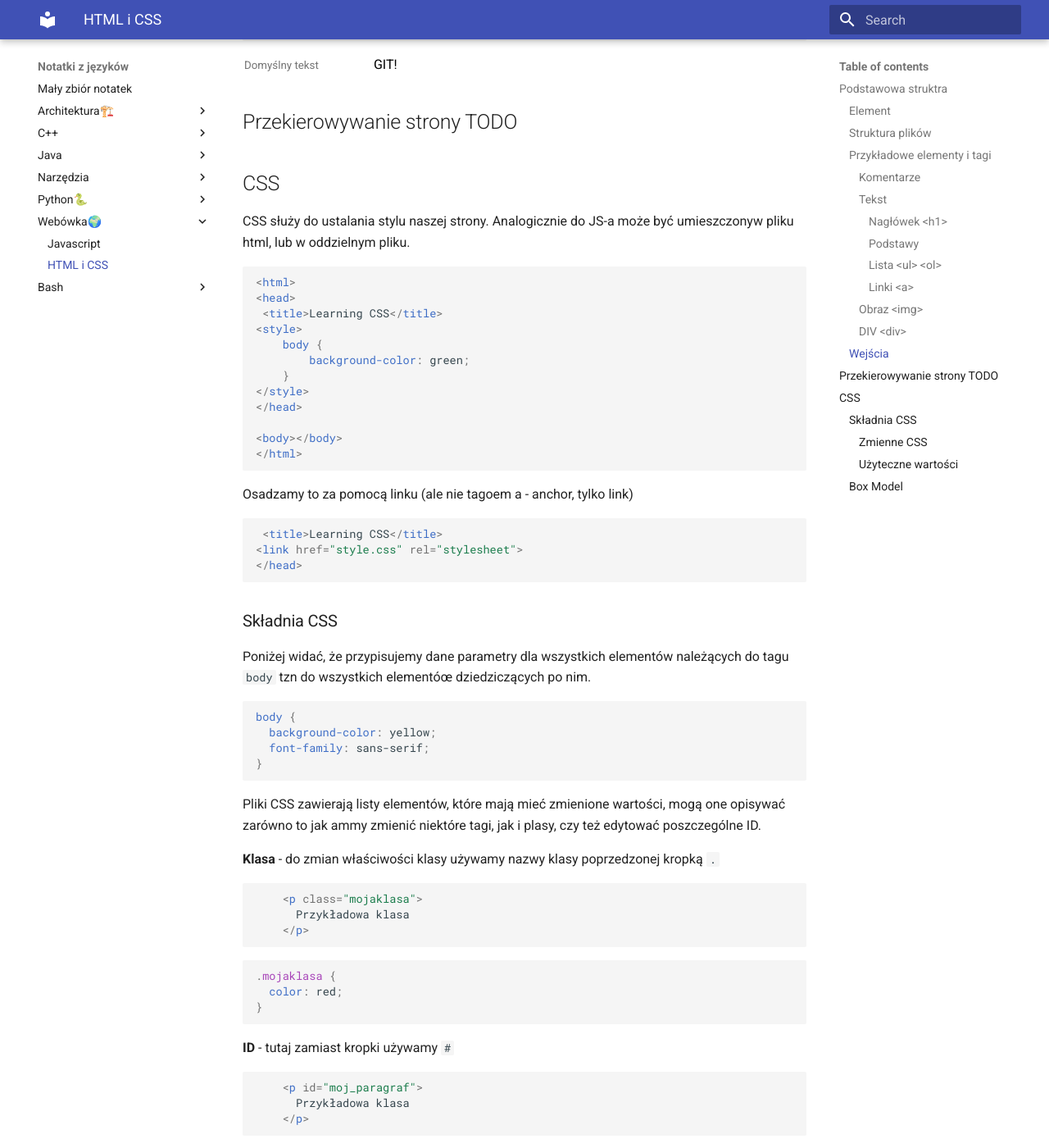
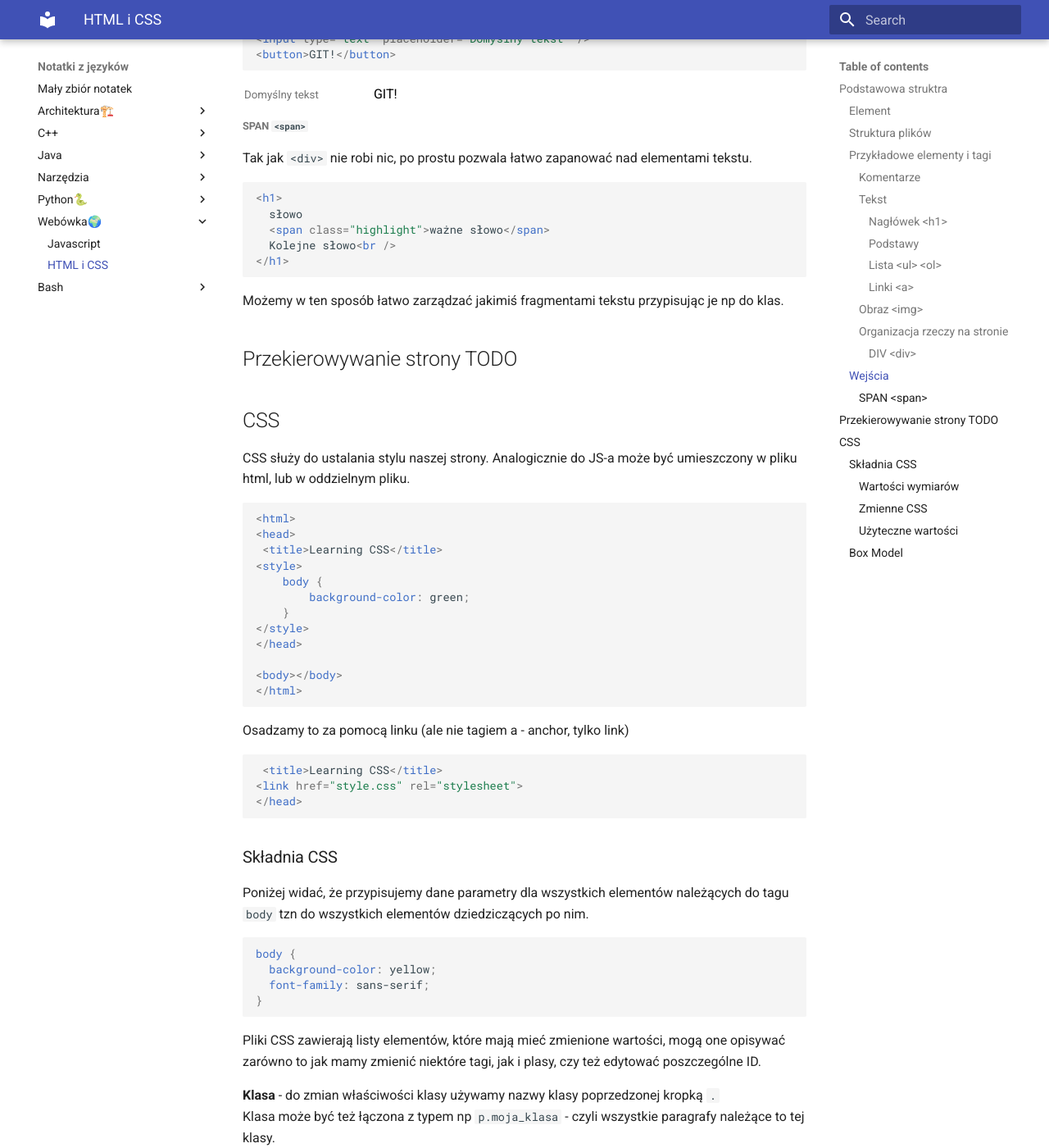
Before and after one commit to pktiuk/notatki_z_jezykow, an MkDocs documentation site: the page built from docs/Webówka🌍/3_html_i_css.md, in a window 1280 px wide and 1400 px high, scrolled down 4454 px. Shown: the whole window at 82% size. Built offline with MkDocs 1.6.1 and Material for MkDocs 9.7.7, drawn with Linux system fonts in a browser that asks for light colours; some of the changed text lies outside the part shown.

Commit message:
Więcej o CSS

````diff
--- a/docs/Webówka🌍/3_html_i_css.md
+++ b/docs/Webówka🌍/3_html_i_css.md
@@ -177,7 +177,9 @@
 - `src` - źródło obrazu
 - `alt` - tekst alternatywny - pokazuje się w razie problemów z wyświetleniem.
 
-#### DIV `<div>`
+#### Organizacja rzeczy na stronie
+
+##### DIV `<div>`
 
 [div](https://developer.mozilla.org/pl/docs/Web/HTML/Element/div) - jest to element który nie robi nic. Służy on jako kontener, dzięki któremu można łatwo podzielić i pogrupować elementy.
 
@@ -193,11 +195,25 @@
 <input type="text" placeholder="Domyślny tekst" />
 <button>GIT!</button>
 
+##### SPAN `<span>`
+
+Tak jak `<div>` nie robi nic, po prostu pozwala łatwo zapanować nad elementami tekstu.
+
+```html
+<h1>
+  słowo
+  <span class="highlight">ważne słowo</span>
+  Kolejne słowo<br />
+</h1>
+```
+
+Możemy w ten sposób łatwo zarządzać jakimiś fragmentami tekstu przypisując je np do klas.
+
 ## Przekierowywanie strony TODO
 
 ## CSS
 
-CSS służy do ustalania stylu naszej strony. Analogicznie do JS-a może być umieszczonyw pliku html, lub w oddzielnym pliku.
+CSS służy do ustalania stylu naszej strony. Analogicznie do JS-a może być umieszczony w pliku html, lub w oddzielnym pliku.
 
 ```html
 <html>
@@ -214,7 +230,7 @@
 </html>
 ```
 
-Osadzamy to za pomocą linku (ale nie tagoem a - anchor, tylko link)
+Osadzamy to za pomocą linku (ale nie tagiem a - anchor, tylko link)
 
 ```html
  <title>Learning CSS</title>
@@ -224,7 +240,7 @@
 
 ### Składnia CSS
 
-Poniżej widać, że przypisujemy dane parametry dla wszystkich elementów należących do tagu `body` tzn do wszystkich elementóœ dziedziczących po nim.
+Poniżej widać, że przypisujemy dane parametry dla wszystkich elementów należących do tagu `body` tzn do wszystkich elementów dziedziczących po nim.
 
 ```css
 body {
@@ -233,9 +249,10 @@
 }
 ```
 
-Pliki CSS zawierają listy elementów, które mają mieć zmienione wartości, mogą one opisywać zarówno to jak ammy zmienić niektóre tagi, jak i plasy, czy też edytować poszczególne ID.
+Pliki CSS zawierają listy elementów, które mają mieć zmienione wartości, mogą one opisywać zarówno to jak mamy zmienić niektóre tagi, jak i plasy, czy też edytować poszczególne ID.
 
 **Klasa** - do zmian właściwości klasy używamy nazwy klasy poprzedzonej kropką ` . `
+Klasa może być też łączona z typem np `p.moja_klasa` - czyli wszystkie paragrafy należące to tej klasy.
 
 ```html
     <p class="mojaklasa">
@@ -299,6 +316,17 @@
 
 Warto pamiętać, że nie wszystkie właściwości są dziedziczone, np `padding` dotyczy tylko wskazanego elementu, elementy wewnątrz nie będą zmieniane.
 
+#### Wartości wymiarów
+
+Wszelkie wymiary mogą być opisywane z użyciem dwóch typów [jednostek](https://www.w3schools.com/CSSref/css_units.asp):
+
+- **Bezwzględnych** - `px` `cm` `mm` `in` `pt` (piksele, centymetry, milimetry, cale, punkty etc) - wszystkie te (za wyjątkiem pikseli) skalują się do wymiarów urządzenia
+- **Względnych** - te już są nieco bardziej skomplikowane:
+  - `%` - procent wymiarów rodzica
+  - `vw` `vh` - 1% wysokości lub szerokości okna przeglądarki
+  - `em` - liczone względem rozmiaru fontu elementu (2em to rozmiar 2 razy większy niż obecny font)
+  - inne...
+
 #### Zmienne CSS
 
 [Zmienne CSS](https://developer.mozilla.org/pl/docs/Web/CSS/Using_CSS_custom_properties) mogą zawierać różne wartości dostępne w całym dokumencie.
@@ -335,8 +363,14 @@
 
 Jest to koncepcja mówiąca, że każdy element strony powinniśmy postrzegać jako prostokąt z zawartością charakteryzujący się takimi właściwościami jak szerokość wysokość etc.
 
-![](./assets/css-box-model.jpg)
+Właściwości te to:
+
+- [margin](https://developer.mozilla.org/en-US/docs/Web/CSS/margin)
+- [border](https://developer.mozilla.org/en-US/docs/Web/CSS/border)
+- [padding](https://developer.mozilla.org/en-US/docs/Web/CSS/padding)
+
+![box model](./assets/css-box-model.jpg)
 
 Dodatkowo jest jeszcze **fill area** czyli cała przestrzeń znajdująca się w obrębie granicy (border).
 
-I właśnie te parametry możemy złatwością dostosowywać za pomocą CSS-ów.
+I właśnie te parametry możemy z łatwością dostosowywać za pomocą CSS-ów.
````
